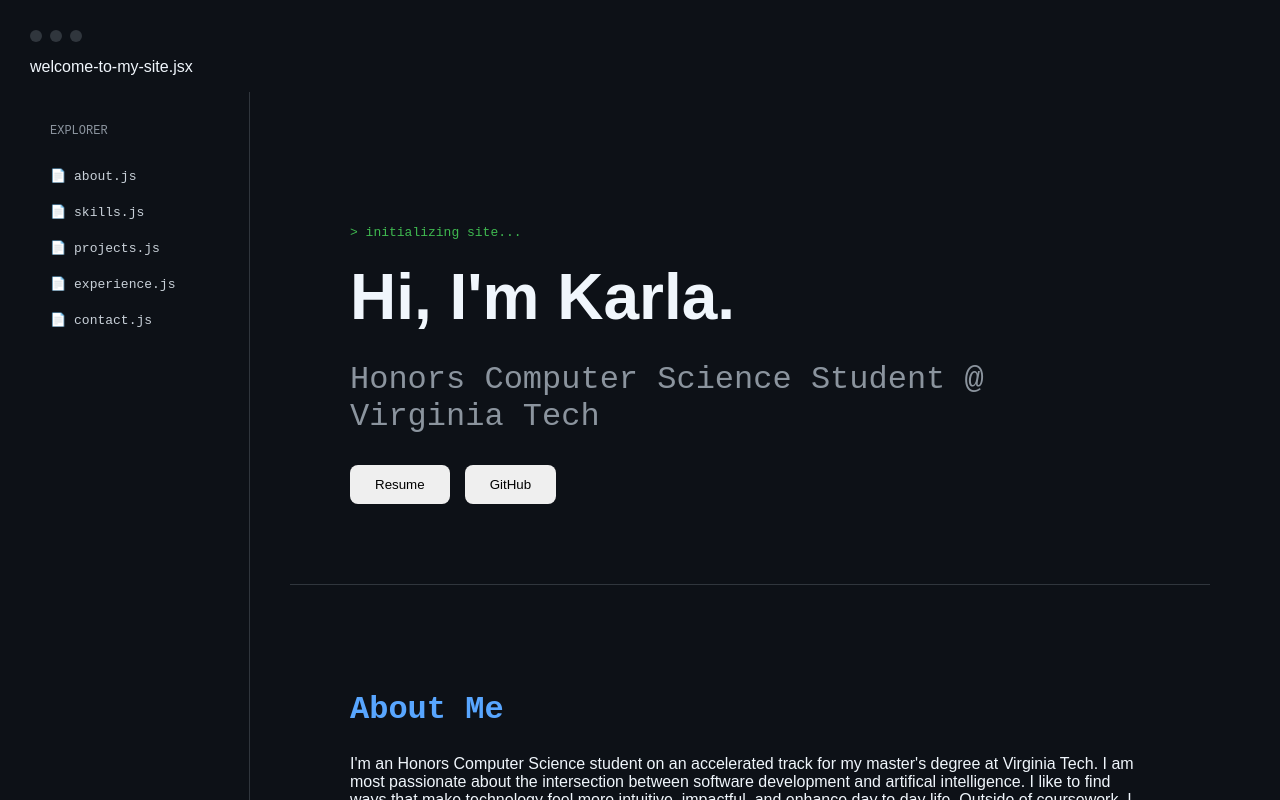
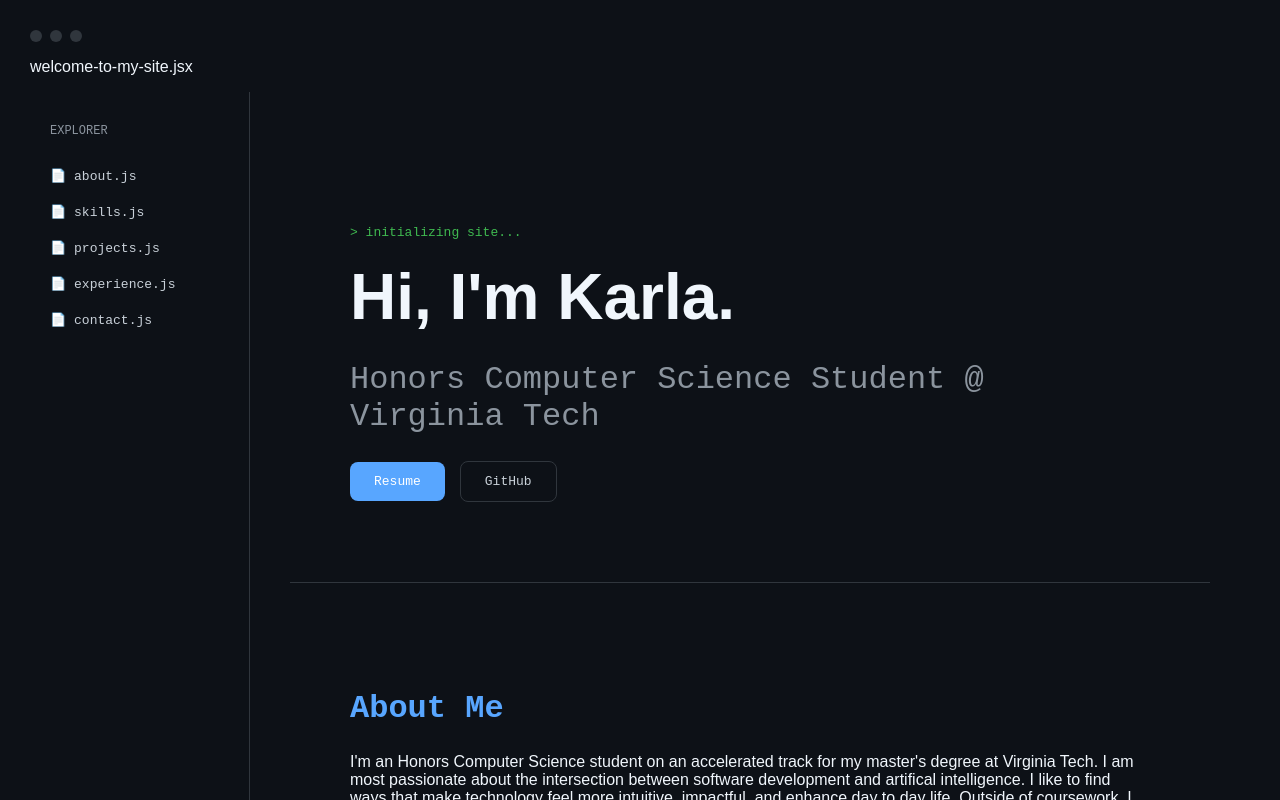
Before and after one commit to karlaandujar/karlaandujar.github.io, a React (Vite) app: page / in a window 1280 px wide. Shown: the top 800 px of the page. Built offline with nearby package versions, Linux system fonts and the light colour scheme.

Commit message:
Adding links

```diff
--- a/src/App.jsx
+++ b/src/App.jsx
@@ -40,8 +40,8 @@ function App() {
             <About />
             <Skills />
             <Projects />
-            <Experience />
-            <Contact />
+            {/*<Experience />*/}
+            {/*<Contact />*/}
 
           </section>
 
--- a/src/sections/Hero.jsx
+++ b/src/sections/Hero.jsx
@@ -19,15 +19,25 @@ function Hero() {
       </h2>
 
 
-      <div className="buttons">
+      <div>
 
-        <button>
-          Resume
-        </button>
+        <a
+            href="/resume.pdf"
+            target="_blank"
+            rel="noreferrer"
+            className="resume-button"
+        >
+            Resume
+        </a>
 
-        <button>
-          GitHub
-        </button>
+        <a
+            href="https://github.com/karlaandujar"
+            target="_blank"
+            rel="noreferrer"
+            className="github-button"
+        >
+            GitHub
+        </a>
 
       </div>
 
--- a/src/styles/hero.css
+++ b/src/styles/hero.css
@@ -34,3 +34,46 @@
   border: none;
   cursor: pointer;
 }
+
+.resume-button,
+.github-button {
+
+    display:inline-block;
+
+    padding:12px 24px;
+
+    border-radius:8px;
+
+    text-decoration:none;
+
+    font-family:monospace;
+
+    margin-right:15px;
+
+}
+
+
+.resume-button {
+
+    background:#58a6ff;
+
+    color:white;
+
+}
+
+
+.github-button {
+
+    border:1px solid #30363d;
+
+    color:#c9d1d9;
+
+}
+
+
+.resume-button:hover,
+.github-button:hover {
+
+    transform:translateY(-3px);
+
+}
```
Also changed, not shown: 1 other file (tests, documents, lock files or other folders).
